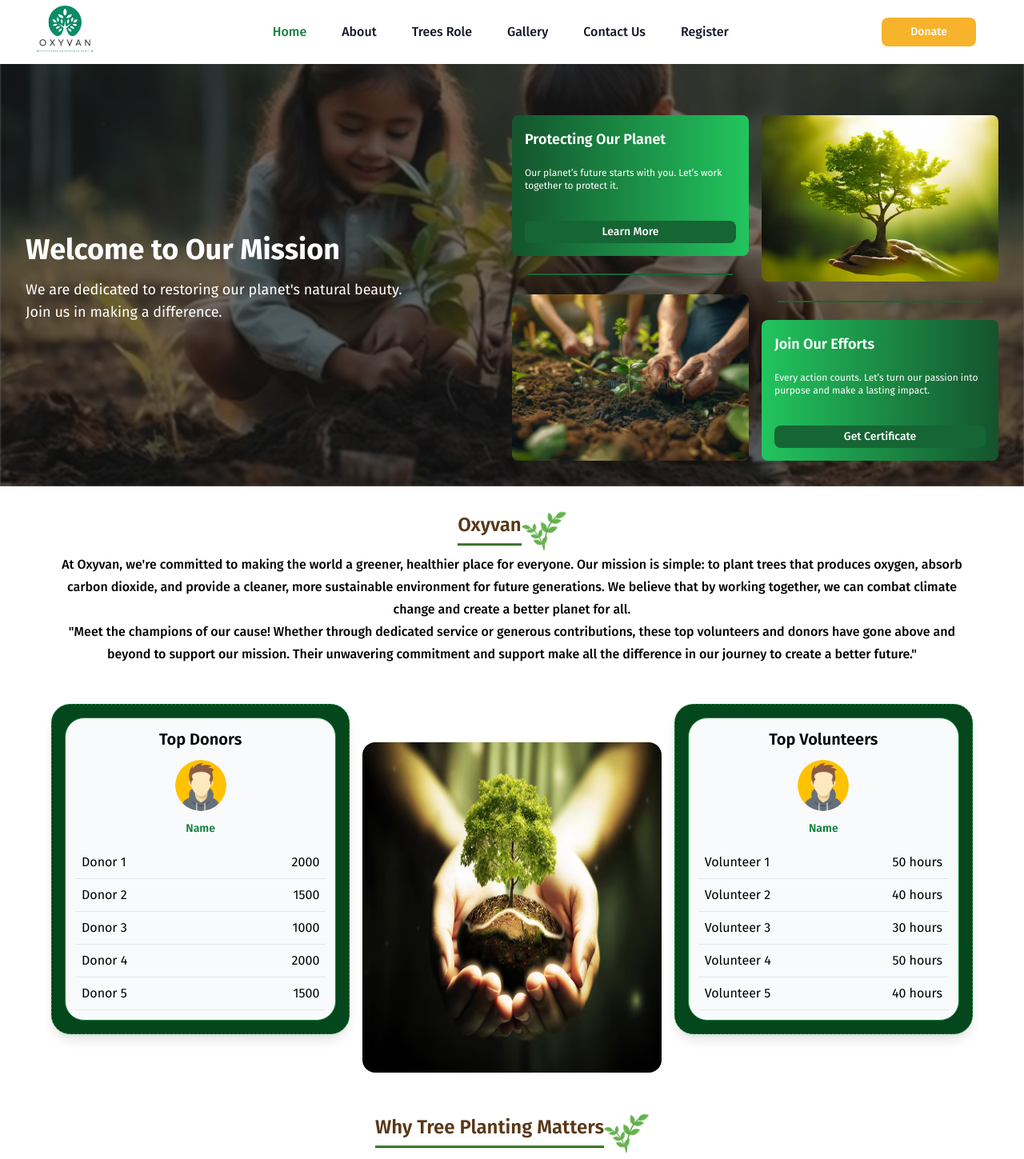
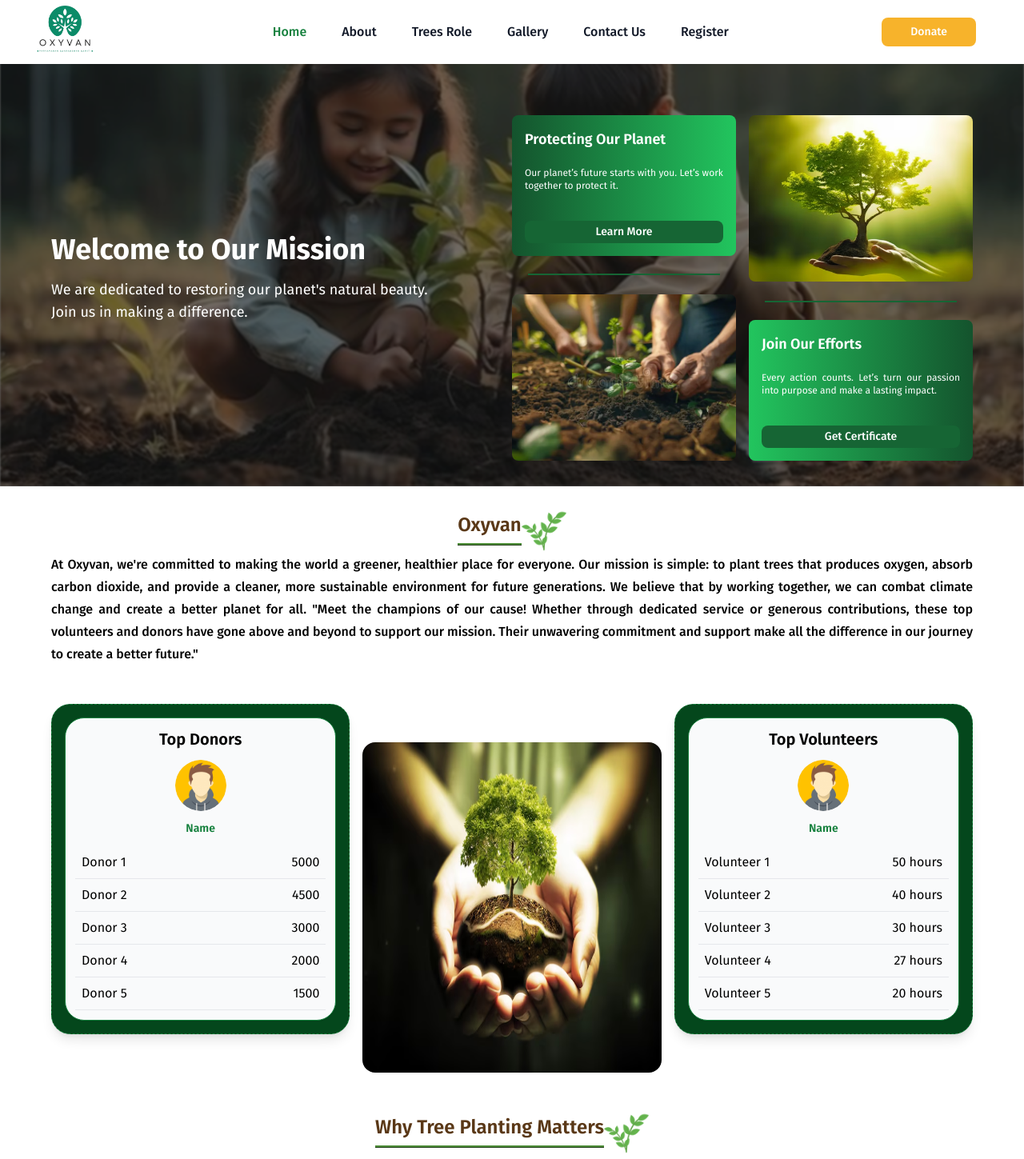
Before and after one commit to AishwaryaParihar/OxyOne, a React (Vite) app: page / in a window 1280 px wide. Shown: the top 1449 px of the page at 80% size. Built offline with nearby package versions, Linux system fonts and the light colour scheme; a web font is replaced by a local one.

Commit message:
clinet changes

```diff
--- a/src/component/content/AboutIntro.jsx
+++ b/src/component/content/AboutIntro.jsx
@@ -22,7 +22,7 @@ const AboutIntro = () => {
       <img src={hero} alt="Hero" className="w-full h-[63vh] md:h-[85vh] lg:h-[100vh] object-cover rotate-180" />
 
       <div className="absolute top-[30%] right-4 md:right-8 lg:right-12 w-11/12 sm:w-3/4 md:w-1/2 bg-white p-4 sm:p-6 md:p-8 shadow-lg rounded-sm intro-text">
-        <div className="text-center">
+        <div className="text-justify">
           <h2 className="text-lg md:text-xl lg:text-2xl font-bold leading-tight md:leading-snug lg:leading-relaxed">
             The Oxyvan is a global environmental nonprofit working to create a world where people and nature can thrive.
           </h2>
--- a/src/component/content/AboutVision.jsx
+++ b/src/component/content/AboutVision.jsx
@@ -72,7 +72,7 @@ const AboutVision = () => {
           {index === 0 ? (
             <>
               <div
-                className="w-full md:w-1/2 flex flex-col justify-center items-center text-center md:text-left md:p-4"
+                className="w-full md:w-1/2 flex flex-col justify-center items-center text-justify md:text-left md:p-4"
                 ref={(el) => (textRefs.current[index] = el)}
               >
                 <div className="flex justify-center items-center text-justify">
--- a/src/component/content/GiftorDonate.jsx
+++ b/src/component/content/GiftorDonate.jsx
@@ -11,12 +11,12 @@ const GiftorDonate = () => {
         <h2 className='pt-6 font-bold text-gray-900 text-2xl md:text-3xl'>
           <span className="text-white">Gifting</span> ❤️  & Donation
         </h2>
-        <p className="py-4 text-white text-lg md:text-2xl">
+        <p className="py-4 text-white text-lg md:text-2xl text-justify">
           All donations and gifts go towards the “OxyVan” fund and will result in a matching number of saplings planted in your name.
         </p>
       </div>
 
-      <div className="w-full flex flex-col md:flex-row gap-8 px-6 md:px-16 pb-6">
+      <div className="w-full flex flex-col md:flex-row gap-8 px-4 md:px-16 pb-6">
         {/* Donate Money Section */}
         <Link to="/donate" className="md:w-1/3 w-full text-center border border-white flex flex-col rounded-xl transform hover:scale-105 transition-transform duration-300">
           <div className="flex justify-center items-center h-full mt-4">
--- a/src/component/content/Hero.jsx
+++ b/src/component/content/Hero.jsx
@@ -103,8 +103,8 @@ const Hero = () => {
   })
 
   return (
-    <div className="hero flex flex-col md:flex-row items-center w-full bg-black bg-opacity-55 p-8 pt-36">
-      <div className="md:w-1/2 w-full text-white content-box">
+    <div className="hero flex flex-col md:flex-row items-center w-full bg-black bg-opacity-55 p-8 pt-36 px-4 md:px-16" >
+      <div className="md:w-1/2 w-full text-white content-box ">
         <h1 className="text-4xl mb-4 font-bold">
           Welcome to Our Mission
         </h1>
@@ -121,7 +121,7 @@ const Hero = () => {
           </NavLink>
         </div> */}
       </div>
-      <div className="md:w-1/2 w-full flex justify-center mt-8 md:mt-0">
+      <div className="md:w-1/2 w-full flex justify-center text-justify mt-8 md:mt-0">
         <div className="grid grid-cols-2 gap-4 w-full">
           <div className="relative content-box w-full h-44 bg-gradient-to-r from-green-900 to-green-500 text-white text-sm p-4 flex flex-col justify-between rounded-lg">
             <h3 className="text-sm md:text-lg font-bold md:font-semibold md:mb-2">
--- a/src/component/content/LeaderBoard.jsx
+++ b/src/component/content/LeaderBoard.jsx
@@ -1,28 +1,28 @@
-import React, { useEffect } from "react";
-import LeaderBoardCard from "./LeaderBoardCard";
-import banyanTree from "../../assets/green-plant.avif";
-import headlogo1 from "../../assets/flower-pot.png";
-import { gsap } from "gsap";
-import { ScrollTrigger } from "gsap/ScrollTrigger";
+import React, { useEffect } from 'react';
+import LeaderBoardCard from './LeaderBoardCard';
+import banyanTree from '../../assets/green-plant.avif';
+import headlogo1 from '../../assets/flower-pot.png';
+import { gsap } from 'gsap';
+import { ScrollTrigger } from 'gsap/ScrollTrigger';
 
 // Register the ScrollTrigger plugin with GSAP
 gsap.registerPlugin(ScrollTrigger);
 
 const LeaderBoard = () => {
   const donors = [
-    { name: "Donor 1", value: "2000" },
-    { name: "Donor 2", value: "1500" },
-    { name: "Donor 3", value: "1000" },
-    { name: "Donor 4", value: "2000" },
-    { name: "Donor 5", value: "1500" },
+    { name: 'Donor 1', value: '5000' },
+    { name: 'Donor 2', value: '4500' },
+    { name: 'Donor 3', value: '3000' },
+    { name: 'Donor 4', value: '2000' },
+    { name: 'Donor 5', value: '1500' },
   ];
 
   const volunteers = [
-    { name: "Volunteer 1", value: "50 hours" },
-    { name: "Volunteer 2", value: "40 hours" },
-    { name: "Volunteer 3", value: "30 hours" },
-    { name: "Volunteer 4", value: "50 hours" },
-    { name: "Volunteer 5", value: "40 hours" },
+    { name: 'Volunteer 1', value: '50 hours' },
+    { name: 'Volunteer 2', value: '40 hours' },
+    { name: 'Volunteer 3', value: '30 hours' },
+    { name: 'Volunteer 4', value: '27 hours' },
+    { name: 'Volunteer 5', value: '20 hours' },
   ];
 
   // Adding GSAP animations in useEffect
@@ -47,67 +47,70 @@ const LeaderBoard = () => {
 
     // Animate the LeaderBoardCard components
     gsap.fromTo(
-      ".leaderboard-card",
+      '.leaderboard-card',
       { y: -200, opacity: 0 },
       {
-        y:0,
+        y: 0,
         opacity: 1,
         duration: 1,
-        ease: "power3.out",
+        ease: 'power3.out',
         scrollTrigger: {
-          trigger: ".heading",
-          start: "top 90%",
-          end: "bottom 70%",
-          toggleActions: "play none none none",
+          trigger: '.heading',
+          start: 'top 90%',
+          end: 'bottom 70%',
+          toggleActions: 'play none none none',
         },
       }
     );
     gsap.fromTo(
-      ".leaderboard-left",
+      '.leaderboard-left',
       { y: -200, opacity: 0 },
       {
-        y:0,
+        y: 0,
         opacity: 1,
         duration: 1,
-        ease: "power3.out",
+        ease: 'power3.out',
         scrollTrigger: {
-          trigger: ".heading",
-          start: "top 90%",
-          end: "bottom 70%",
-          toggleActions: "play none none none",
+          trigger: '.heading',
+          start: 'top 90%',
+          end: 'bottom 70%',
+          toggleActions: 'play none none none',
         },
       }
     );
 
     // Animate the image
     gsap.fromTo(
-      ".leaderboard-image",
+      '.leaderboard-image',
       { scale: 0.8, opacity: 0 },
       {
         scale: 1,
         opacity: 1,
         duration: 1,
-        ease: "power3.out",
+        ease: 'power3.out',
         scrollTrigger: {
-          trigger: ".heading",
-          start: "top 90%",
-          end: "bottom 70%",
-          toggleActions: "play none none none",
+          trigger: '.heading',
+          start: 'top 90%',
+          end: 'bottom 70%',
+          toggleActions: 'play none none none',
         },
       }
     );
   }, []);
 
   return (
-    <div className="w-full mx-auto mt-3 p-4 px-4 lg:px-16 heading">
+    <div className="w-full mx-auto mt-3 p-4 px-4 lg:px-16 heading ">
       <div className="flex justify-center ">
         <div className="heading01">Oxyvan</div>
         <img src={headlogo1} className="h-14 inline" alt="Leader Board Logo" />
       </div>
-      <div className="subheading ">
-      At Oxyvan, we're committed to making the world a greener, healthier place for everyone. Our mission is simple: to plant trees that produces oxygen, absorb carbon dioxide, and provide a cleaner, more sustainable environment for future generations. We believe that by working together, we can combat climate change and create a better planet for all.
+      <div className="subheading text-justify">
+        At Oxyvan, we're committed to making the world a greener, healthier
+        place for everyone. Our mission is simple: to plant trees that produces
+        oxygen, absorb carbon dioxide, and provide a cleaner, more sustainable
+        environment for future generations. We believe that by working together,
+        we can combat climate change and create a better planet for all.
 
-<br />
         "Meet the champions of our cause! Whether through dedicated service or
         generous contributions, these top volunteers and donors have gone above
         and beyond to support our mission. Their unwavering commitment and
--- a/src/component/content/Mission.jsx
+++ b/src/component/content/Mission.jsx
@@ -55,7 +55,7 @@ const Mission = () => {
   ];
 
   return (
-    <div className="w-full flex flex-col md:flex-row px-4 md:px-8 py-14">
+    <div className="w-full flex flex-col md:flex-row px-6 md:px-16 py-14">
       <div className="w-full lg:w-1/2 md:p-4 flex flex-col justify-center text-justify section-text-container">
         {sectionContent.map(({ title, text }, index) => (
           <div key={index} className={`section-text ${index !== 0 ? "mt-4" : ""}`}>
--- a/src/component/content/OurImpact.jsx
+++ b/src/component/content/OurImpact.jsx
@@ -47,11 +47,11 @@ const OurImpact = () => {
       </div>
       <div className="subheading mr-8"> {impactdicription.subtitle} </div>
 
-      <div className="text-lg text-center  mb-12">
+      <div className="text-lg text-justify  mb-12">
         {impactdicription.discription}
       </div>
 
-      <div className="grid grid-cols-1 md:grid-cols-2 lg:grid-cols-2 gap-8">
+      <div className="grid grid-cols-1 md:grid-cols-2 lg:grid-cols-2 md:gap-8 text-justify">
         {" "}
         {ourImpactData.map(({ title, text, image }, index) => (
           <div
--- a/src/component/content/PlantType.jsx
+++ b/src/component/content/PlantType.jsx
@@ -53,13 +53,13 @@ const PlantType = () => {
   }, []);
 
   return (
-    <div className="w-full px-4 md:px-8 plant">
+    <div className="w-full px-4 md:px-16 plant">
       <div className="mt-10 lg:mt-20 md:p-4">
         <div className="flex justify-center">
           <div className="heading01">Nature's Oxygen Heroes</div>
           <img src={headlogo1} className="h-14 inline" alt="" />
         </div>
-        <div className="subheading">
+        <div className="subheading text-justify">
           Discover the magnificent plants that contribute the most to our
           environment by producing abundant oxygen, essential for life on Earth.
         </div>
--- a/src/component/content/TermsConditions.jsx
+++ b/src/component/content/TermsConditions.jsx
@@ -2,7 +2,7 @@ import React from 'react'
 
 const TermsConditions = () => {
   return (
-    <div className="mx-4 md:mx-14 p-6 bg-white shadow-xs rounded-lg  mt-28">
+    <div className="px-4 md:px-16 p-6 bg-white shadow-xs rounded-lg  mt-28">
       <h2 className="text-3xl font-semibold text-green-600 mb-4">Terms and Conditions</h2>
 
       <div className="mb-6">
--- a/src/component/content/WhyDonate.jsx
+++ b/src/component/content/WhyDonate.jsx
@@ -4,7 +4,7 @@ import headlogo1 from "../../assets/flower-pot.png";
 
 const WhyDonate = () => {
   return (
-    <div className="px-6 pt-20 lg:px-16">
+    <div className="px-6 pt-20 lg:px-16 text-justify">
       <div className="flex justify-center ">
         <div className="heading01"> Why Tree Planting Matters</div>
         <img src={headlogo1} className="h-14 inline" alt="Leader Board Logo" />
```
Also changed, not shown: src/component/content/Testimonials.jsx (+13 -13 lines). Lines whose indentation alone changed are shown as unchanged.
